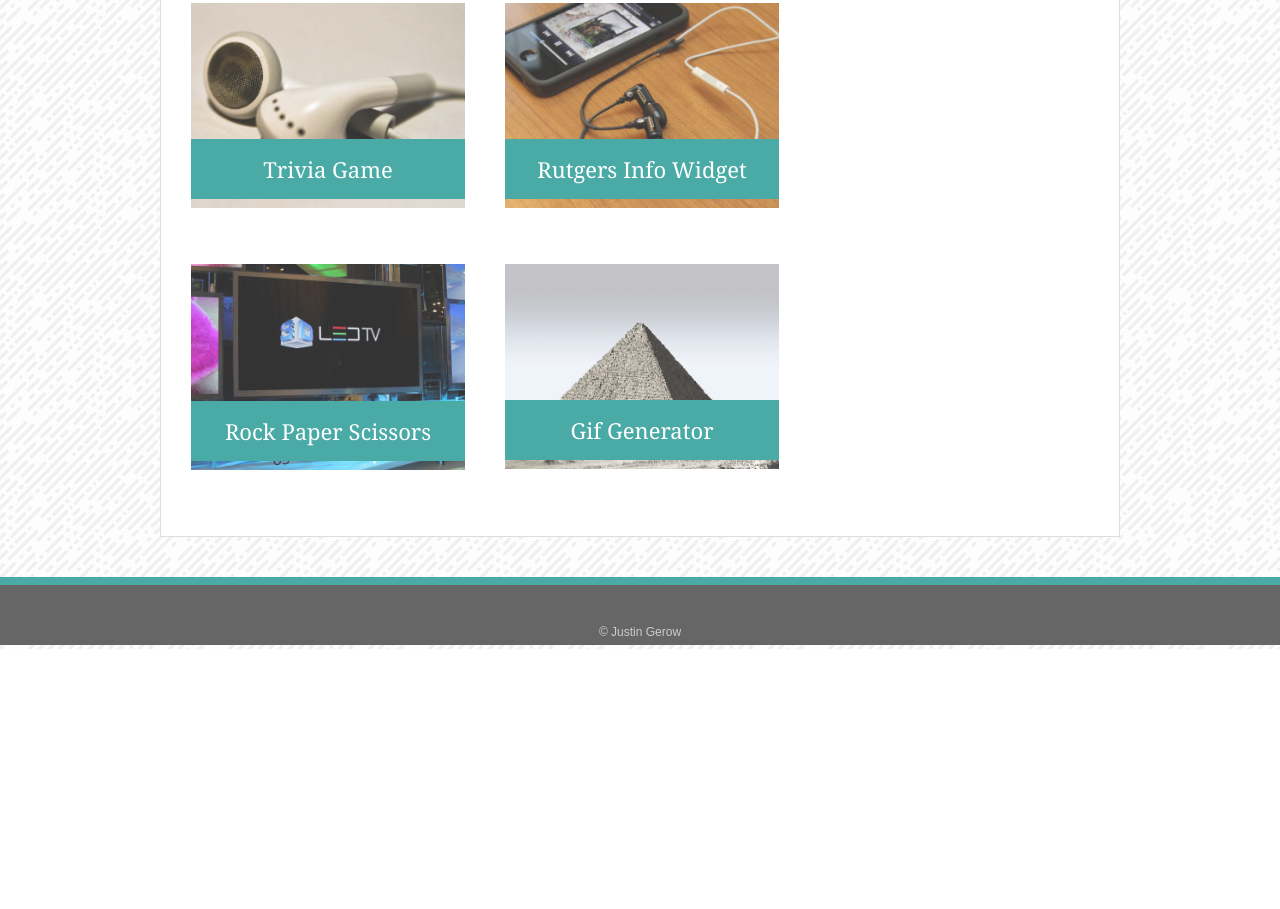
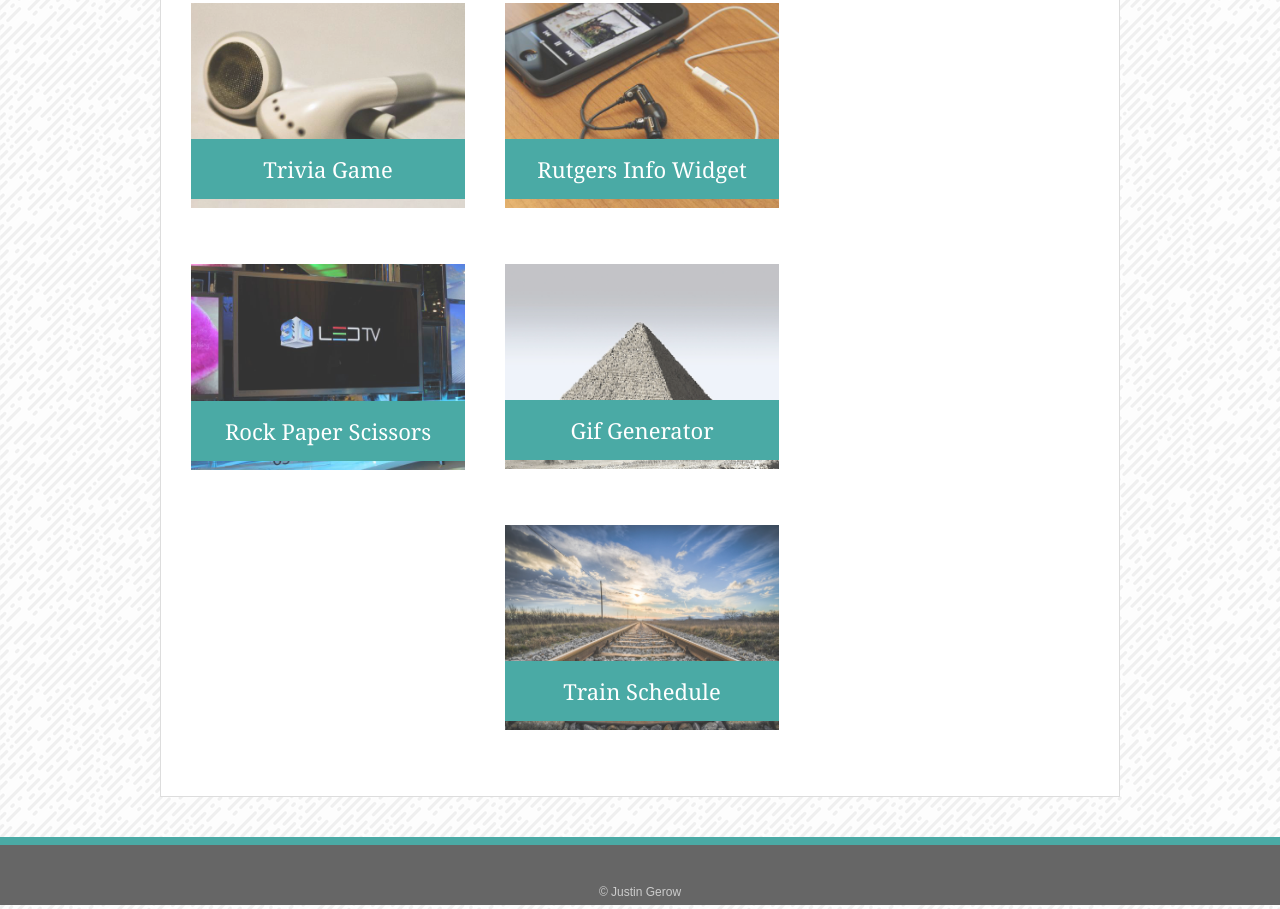
Before and after one commit to jmgerow/Responsive-Portfolio, a plain HTML site: page portfolio.html in a window 1280 px wide. Shown: the part 532-1441 px from the top of the page. Before the commit the page ends 1181 px from the top, so only its background shows below. Drawn offline with Linux system fonts and the light colour scheme.

Commit message:
added train schedule

```diff
--- a/portfolio.html
+++ b/portfolio.html
@@ -29,37 +29,41 @@
 
       <div class="work">
         <img src="assets/images/technics-q-c-640-480-1.jpg" alt="Word Guess">
-
         <h3><a href="https://jmgerow.github.io/Word-Guess-Game/">Word Guess</a></h3>
       </div>
 
+
+
       <div class="work">
         <img src="assets/images/technics-q-c-640-480-2.jpg" alt="RPG Game">
-
         <h3>RPG Game</h3>
       </div>
 
       <div class="work">
         <img src="assets/images/technics-q-c-640-480-5.jpg" alt="Trivia Game">
-
         <h3><a href="https://jmgerow.github.io/TriviaGame/">Trivia Game</a></h3>
       </div>
 
       <div class="work">
         <img src="assets/images/technics-q-c-640-480-7.jpg" alt="Rutgers Info Widget">
-
         <h3>Rutgers Info Widget</h3>
       </div>
+
       <div class="work">
         <img src="assets/images/technics-q-c-640-480-9.jpg" alt="Rock Paper Scissors">
-
         <h3>Rock Paper Scissors</h3>
       </div>
+
       <div class="work">
-        <img src="assets/images/pyramid-3478575_1280.jpg" alt="Rock Paper Scissors" style="width:274px;height:205px;">
-
+        <img src="assets/images/pyramid-3478575_1280.jpg" alt="Gif Generator" style="width:274px;height:205px;">
         <h3><a href="https://jmgerow.github.io/Giphy/">Gif Generator</a></h3>
       </div>
+
+      <div class="work">
+        <img src="assets/images/train.jpg" alt="Train Schedule" style="width:274px;height:205px;">
+        <h3><a href="https://jmgerow.github.io/Train_Schedule/">Train Schedule</a></h3>
+      </div>
+
 
     </section>
   </div>
```
Also changed, not shown: assets/images/train.jpg (added).
